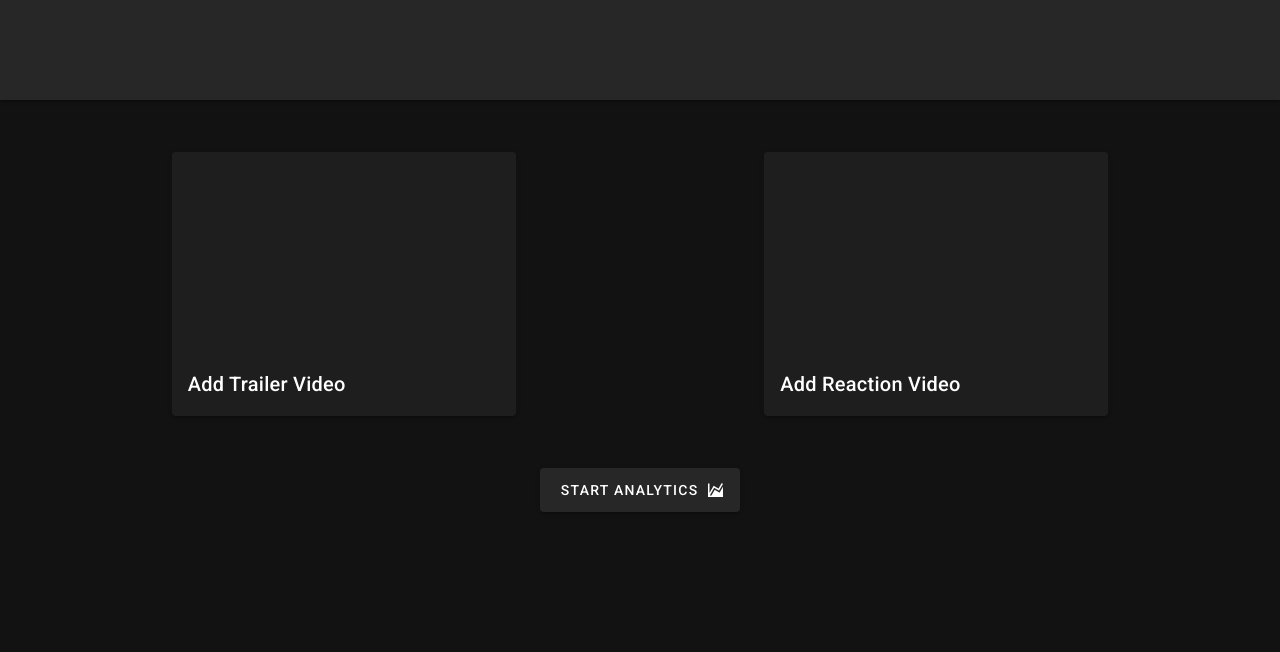
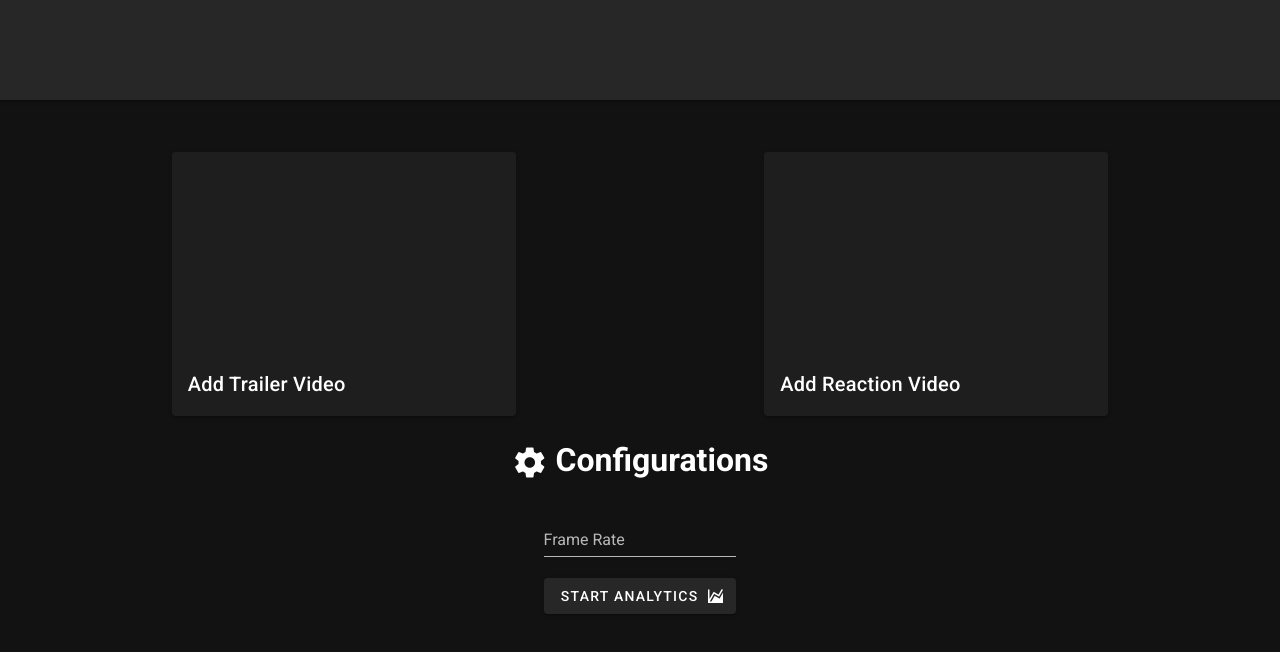
Before and after one commit to ahmedx3/Feelback, a Vue app in the folder feelback-front/: page / in a window 1280 px wide. Shown: the top 652 px of the page. Built offline with nearby package versions, Linux system fonts and the light colour scheme.

Commit message:
Added configurations and demo page

```diff
--- a/feelback-front/src/router/index.js
+++ b/feelback-front/src/router/index.js
@@ -24,6 +24,11 @@ const routes = [
     // which is lazy-loaded when the route is visited.
     component: () => import(/* webpackChunkName: "about" */ '../views/Dashboard.vue'),
   },
+  {
+    path: '/demos',
+    name: 'Demos',
+    component: () => import('../views/Demos.vue'),
+  },
 ];
 
 const router = new VueRouter({
--- /dev/null
+++ b/feelback-front/src/views/Demos.vue
@@ -0,0 +1,29 @@
+<template>
+  <div class="home">
+    <v-toolbar elevation="2" height="100">
+      <v-spacer> </v-spacer>
+      <v-img src="../assets/logo.png" max-height="125" contain> </v-img>
+      <v-spacer> </v-spacer>
+    </v-toolbar>
+    <v-container fill-height class="my-10">
+      <v-row justify="center" align="center">
+        <h1>Demos</h1>
+      </v-row>
+      <v-row>
+        <v-card class="mx-auto my-5" max-width="344" v-for="x in 6" :key="x">
+          <v-img src="../assets/Thor_Moment.jpg" height="200px"></v-img>
+          <v-card-title> Demo 1 </v-card-title>
+        </v-card>
+      </v-row>
+    </v-container>
+  </div>
+</template>
+
+<script>
+// @ is an alias to /src
+// import HelloWorld from '@/components/HelloWorld.vue';
+
+export default {
+  name: 'Demos',
+};
+</script>
--- a/feelback-front/src/views/Home.vue
+++ b/feelback-front/src/views/Home.vue
@@ -19,12 +19,24 @@
             <v-card-title> Add Reaction Video </v-card-title>
           </v-card>
         </v-col>
-        <v-row justify="center" align="center" class="my-10">
-          <v-btn large @click="startAnalytics"
+      </v-row>
+      <v-row justify="center" align="center" class="my-5">
+        <h1><v-icon large>mdi-cog</v-icon> Configurations</h1>
+      </v-row>
+      <v-row justify="center" align="center" class="my-1">
+        <v-form ref="form">
+          <v-text-field
+            v-model="frameRate"
+            type="number"
+            label="Frame Rate"
+            required
+          ></v-text-field>
+
+          <v-btn @click="startAnalytics"
             >Start Analytics
             <v-icon right dark> mdi-chart-areaspline </v-icon>
           </v-btn>
-        </v-row>
+        </v-form>
       </v-row>
     </v-container>
   </div>
```
Also changed, not shown: feelback-front/src/assets/Thor_Moment.jpg (added).
